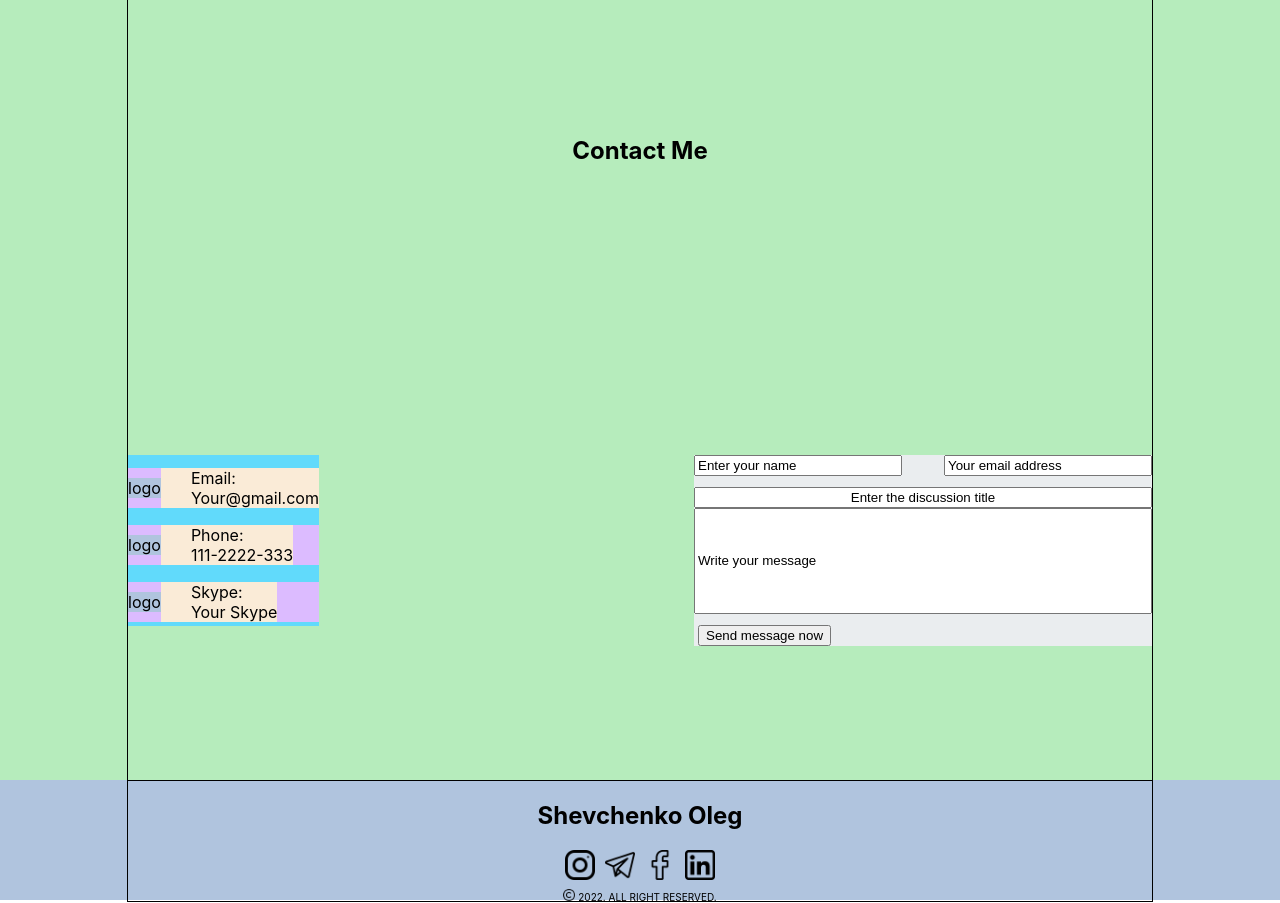
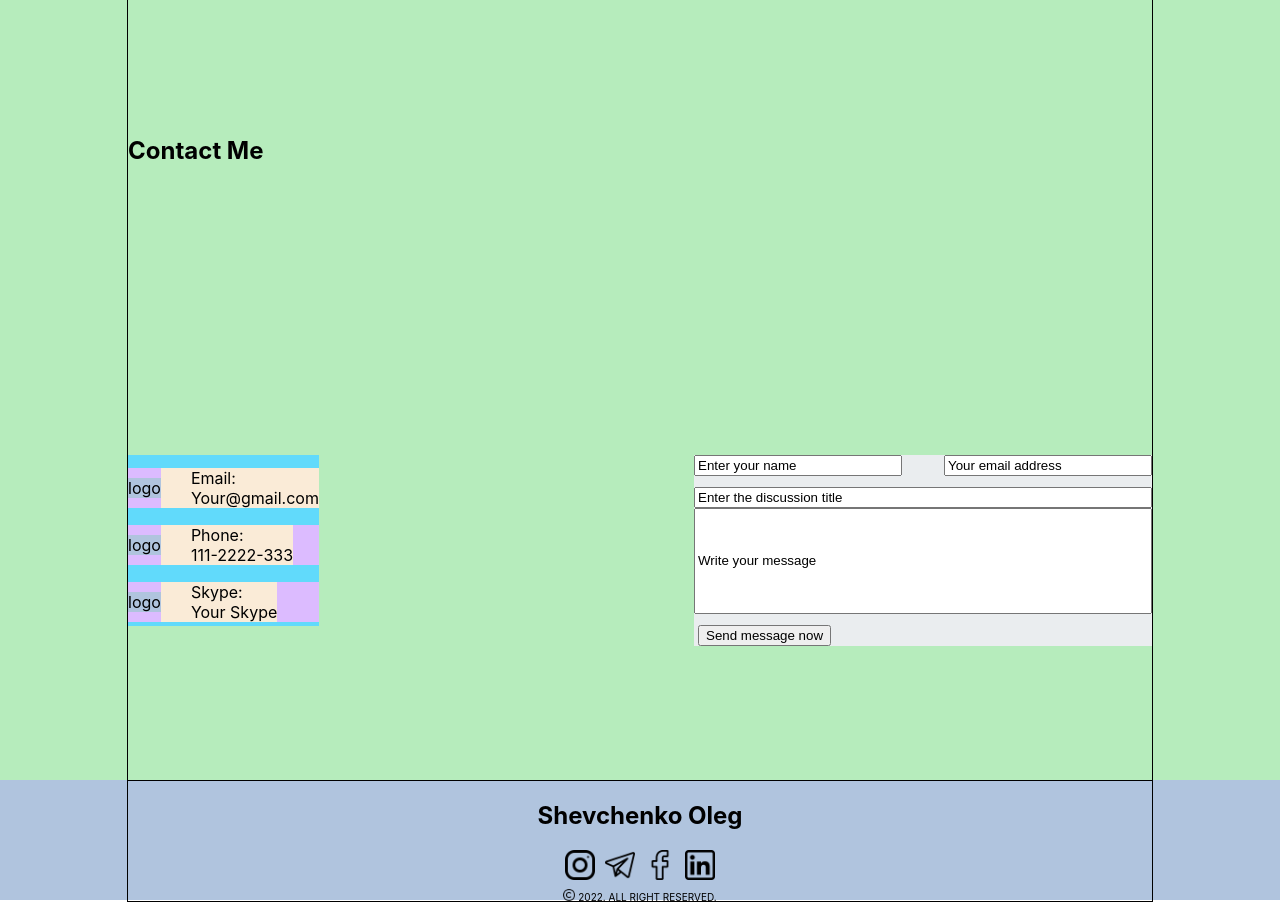
Before and after one commit to shevchenkooleg/MyPortfolio, a React (Create React App) app: page / in a window 1280 px wide. Shown: the part 2820-3723 px from the top of the page. Built offline with nearby package versions, Linux system fonts and the light colour scheme.

Commit message:
fix some bugs with layout_2

```diff
--- a/src/component/Contacts/ContactMe.module.css
+++ b/src/component/Contacts/ContactMe.module.css
@@ -9,7 +9,6 @@
 }
 
 .title {
-    text-align: center;
     width: 100%;
 }
 
```
